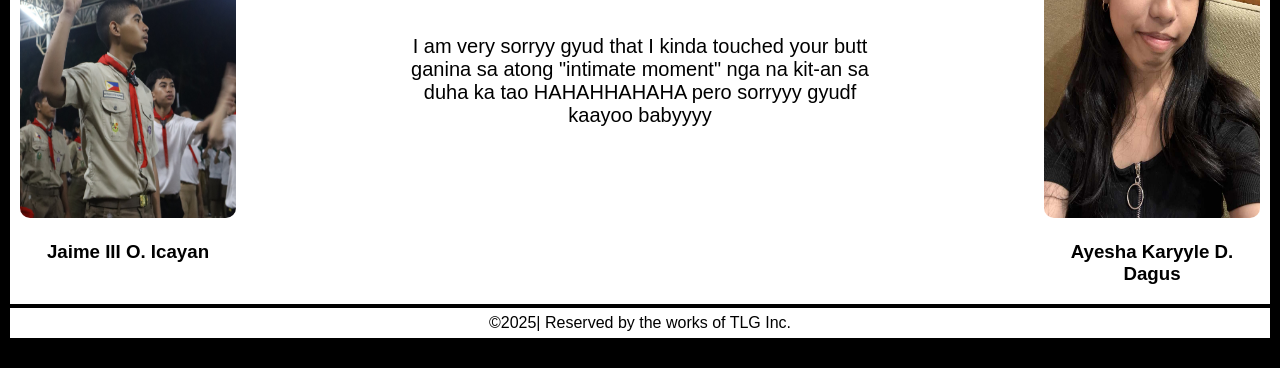
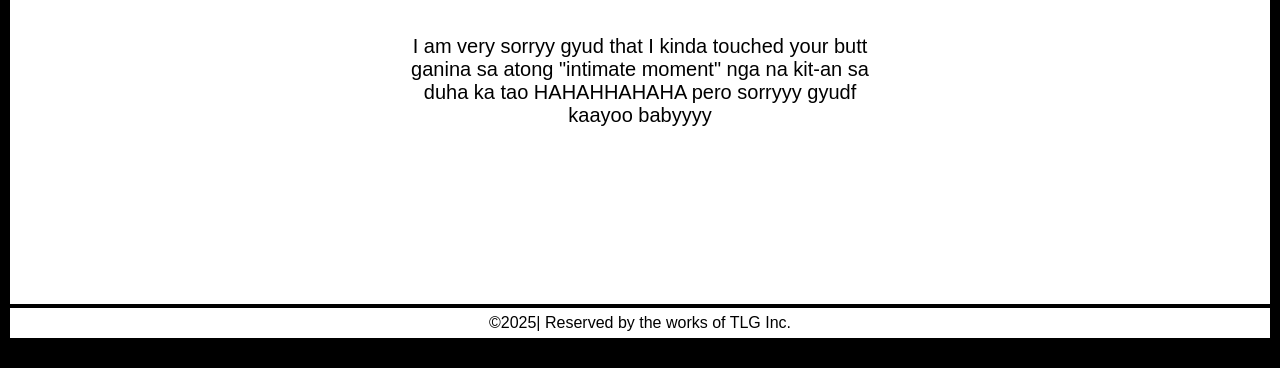
Before and after one commit to Jaime488/WSM, a plain HTML site: page index.html in a window 1280 px wide. Shown: the part 432-800 px from the top of the page. Drawn offline with Linux system fonts and the light colour scheme.

Commit message:
Update index.html

```diff
--- a/index.html
+++ b/index.html
@@ -63,18 +63,13 @@
 
         <!--Section-->
         <section>
-            <div id="Jaime">
-                <img src="Pics/Thirdy.jpg" alt="Jaime Icayan" width="216" height="384" title="Jaime III O. Icayan">
-                <h3>Jaime III O. Icayan</h3>
-            </div>
+
 
             <div id="Message" class="holder">
                 <h3 class="header-1">Message for Today!</h3>
                 <p> I am very sorryy gyud that I kinda touched your butt ganina sa atong "intimate moment" nga na kit-an sa duha ka tao HAHAHHAHAHA pero sorryyy gyudf kaayoo babyyyy</p>
             </div>
-            <div id="Ayesha">
-                <img src="Pics/Ayesha.jpeg" alt="Ayesha Dagus" width="216" height="384" title="Ayesha Karryle D. Dagus">
-                <h3>Ayesha Karyyle D. Dagus</h3>
+
         </section>
 
         <!--Footer-->
```
